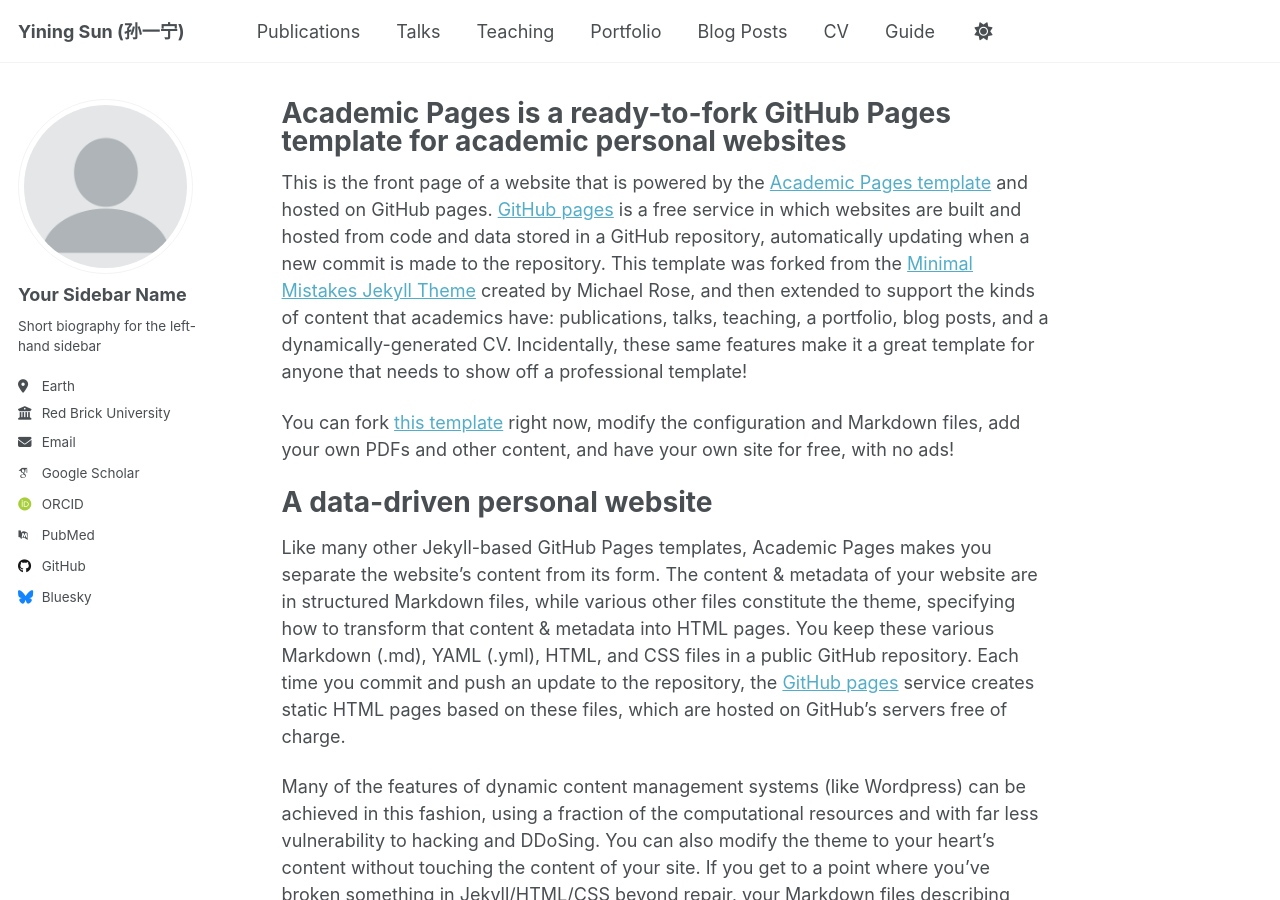
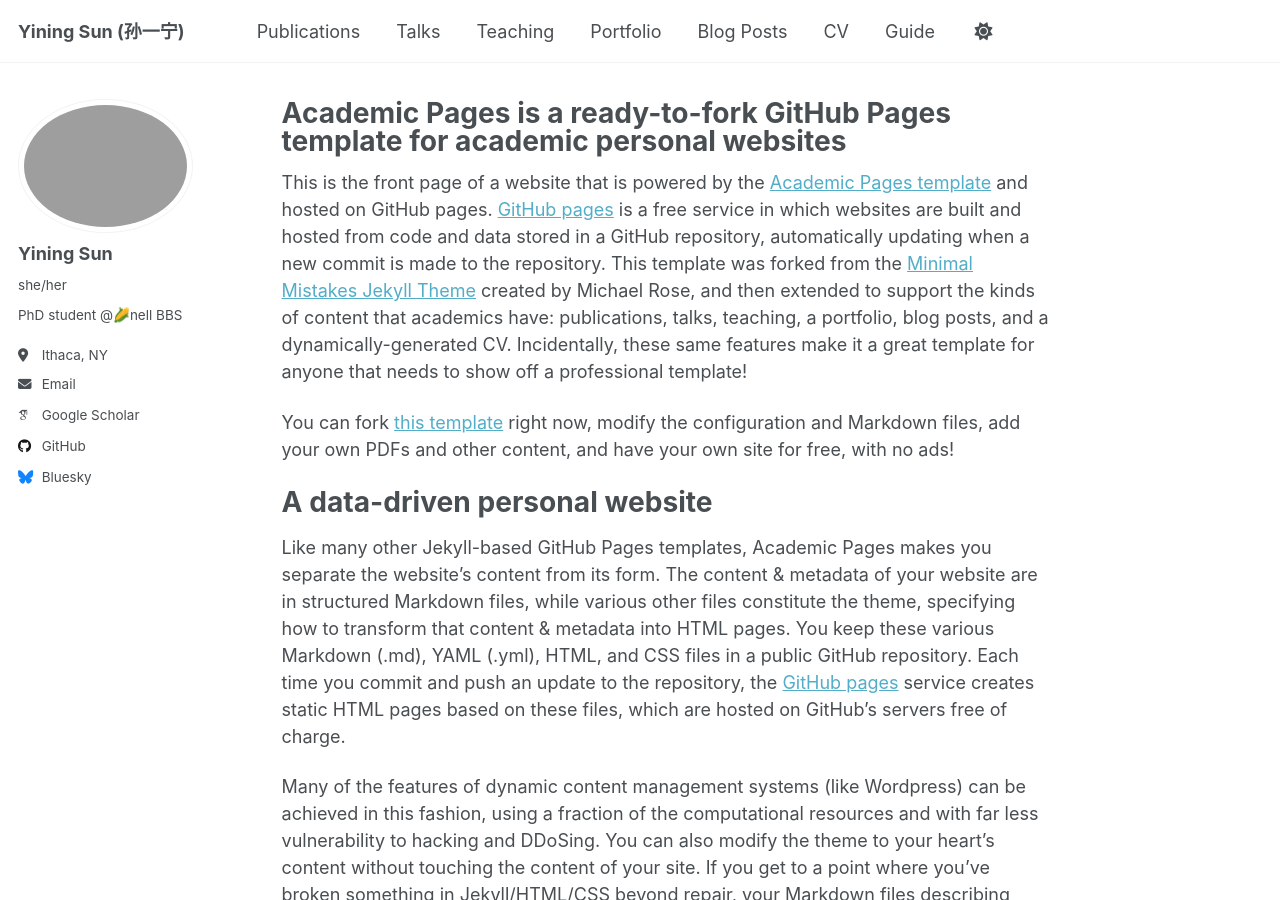
Before and after one commit to yining99/yining99.github.io, a Jekyll site: the page built from _pages/about.md, in a window 1280 px wide and 900 px high. Built offline with Jekyll 4.4.1, drawn with Linux system fonts in a browser that asks for light colours; some web fonts are replaced; a script that is not in the unit is left out.

```diff
--- a/_config.yml
+++ b/_config.yml
@@ -22,37 +22,28 @@ repository               : "academicpages/academicpages.github.io"
 #               Additional customization can be done by editing /_includes/author-profile.html
 author:
   # Biographic information
-  avatar           : "profile.png"
-  name             : "Your Sidebar Name"
-  pronouns         : # example: "she/her"
-  bio              : "Short biography for the left-hand sidebar"
-  location         : "Earth"
-  employer         : "Red Brick University"
-  uri              : # URL
-  email            : "none@example.org"
+  avatar           : "ys_selfie.png"
+  name             : "Yining Sun"
+  pronouns         : "she/her" # example: "she/her"
+  bio              : "PhD student @🌽nell BBS"
+  location         : "Ithaca, NY"
+  email            : "sunyn99@gmail.com"
 
   # Academic websites
-  academia         : # URL
-  arxiv            : # URL - Update with the correct link to your profile
-  googlescholar    : "https://scholar.google.com/citations?user=PS_CX0AAAAAJ"
-  impactstory      : # URL
-  orcid            : "http://orcid.org/yourorcidurl"
-  semantic         : # URL
-  pubmed           : "https://www.ncbi.nlm.nih.gov/pubmed/?term=john+snow"
-  researchgate     : # URL
-  scopus           : # URL
+  googlescholar    : "https://scholar.google.com/citations?user=MPGSTZQAAAAJ&hl=en"
+
 
   # Repositories and software development
   bitbucket        : # Username - Update with your username on the site
   codepen          : # Username
   dribbble         : # Username
-  github           : "academicpages"
+  github           : "yining99"
   kaggle           : # Username
   stackoverflow    : # User number or user number and name (i.e., use "1" or "1/jeff-atwood")
 
   # Social media
   artstation       : # Username
-  bluesky          : "bsky.app" # Replace this with you Bluesky username
+  bluesky          : "sunyn.bsky.social" # Replace this with you Bluesky username
   facebook         : # Username
   flickr           : # Username
   foursquare       : # Username
```
